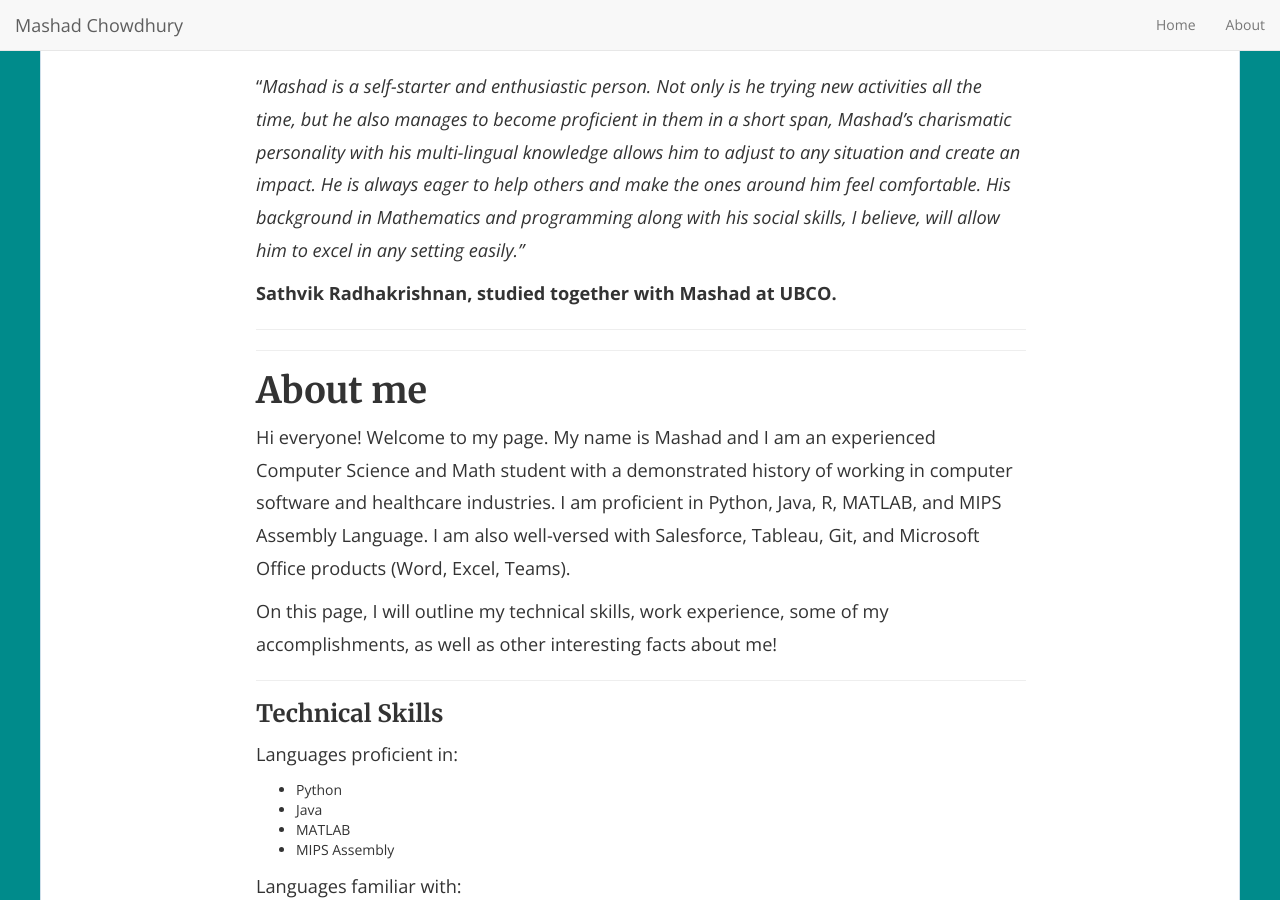
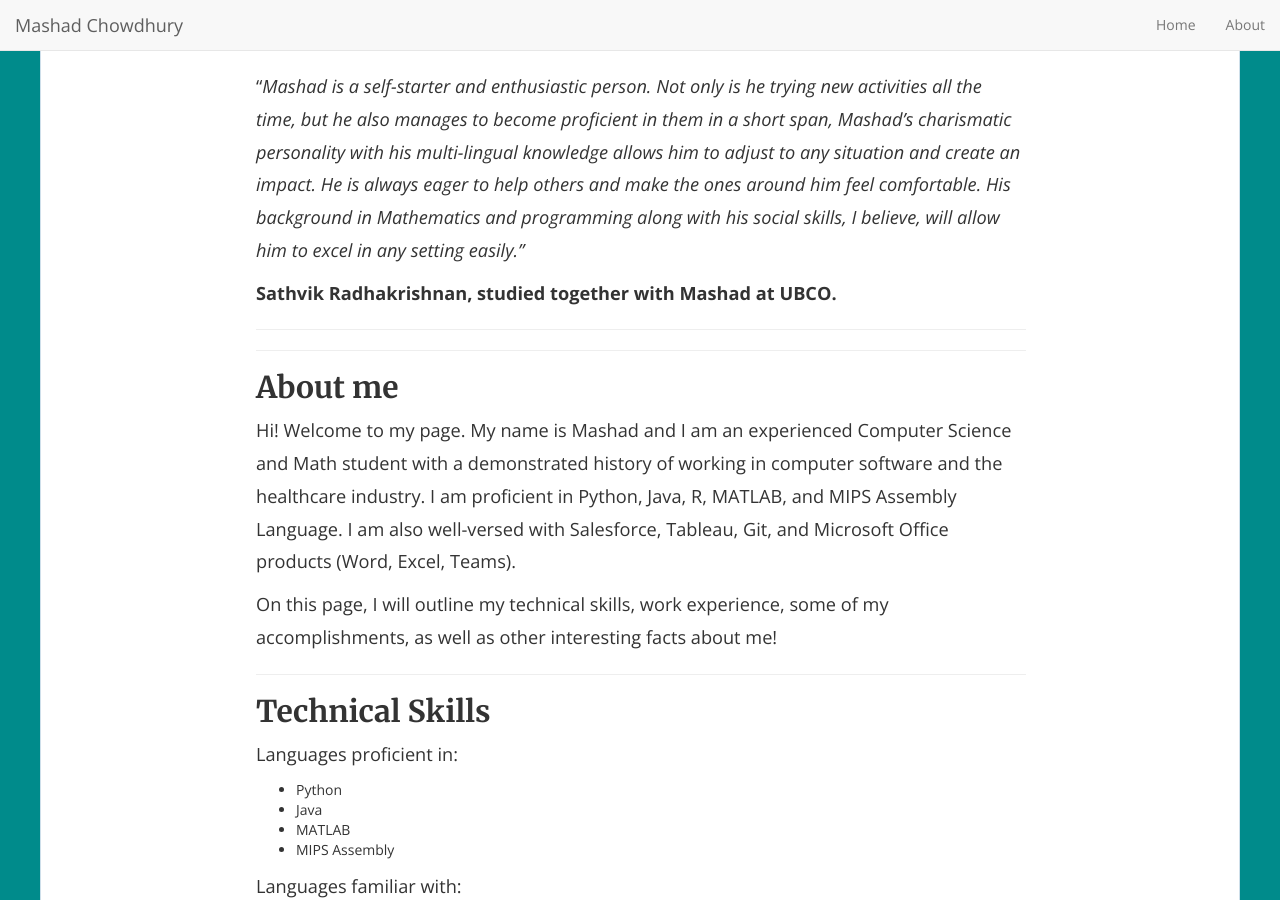
Before and after one commit to mashadchowdhury/mashadchowdhury.github.io, a Jekyll site: the page built from _pages/about.md, in a window 1280 px wide and 900 px high. Built offline with Jekyll 4.4.1, drawn with Linux system fonts in a browser that asks for light colours; nearby versions of some CDN libraries.

Commit message:
Update about.md

```diff
--- a/_pages/about.md
+++ b/_pages/about.md
@@ -9,15 +9,15 @@ permalink: /about/
 
 ---
 ---
-# About me
+## About me
 
-Hi everyone! Welcome to my page. My name is Mashad and I am an experienced Computer Science and Math student with a demonstrated history of working in computer software and healthcare industries. I am proficient in Python, Java, R, MATLAB, and MIPS Assembly Language. I am also well-versed with Salesforce, Tableau, Git, and Microsoft Office products (Word, Excel, Teams).
+Hi! Welcome to my page. My name is Mashad and I am an experienced Computer Science and Math student with a demonstrated history of working in computer software and the healthcare industry. I am proficient in Python, Java, R, MATLAB, and MIPS Assembly Language. I am also well-versed with Salesforce, Tableau, Git, and Microsoft Office products (Word, Excel, Teams).
 
 On this page, I will outline my technical skills, work experience, some of my accomplishments, as well as other interesting facts about me!
 
 ---
 
-### Technical Skills
+## Technical Skills
 Languages proficient in:
 - Python
 - Java
@@ -36,7 +36,7 @@ CRM Software:
 
 ---
 
-### Work Experience
+## Work Experience
 
 **Digital Marketing Sales Intern** at MRKT360, Concord, ON
 
@@ -62,13 +62,13 @@ advocacy campaigns, such as patient registry and mitoCODE (data informatics plat
 
 ---
 
-### Projects
+## Projects
 
 See **Home** page or click [here](https://mashadchowdhury.github.io/).
 
 ---
 
-### Awards
+## Awards
 
 **International GCSE High Achiever Award from Pearson Edexcel**
 
@@ -76,7 +76,7 @@ See **Home** page or click [here](https://mashadchowdhury.github.io/).
 
 ---
 
-### Accomplishments
+## Accomplishments
 
 **Social Media Co-Ordinator at UBC Computer Science Course Union**
 
@@ -93,7 +93,7 @@ administration to discuss important matters regarding the school.
 
 ---
 
-### Languages
+## Languages
 
 |Languages|
 |:----------------|:---------------------|
```
